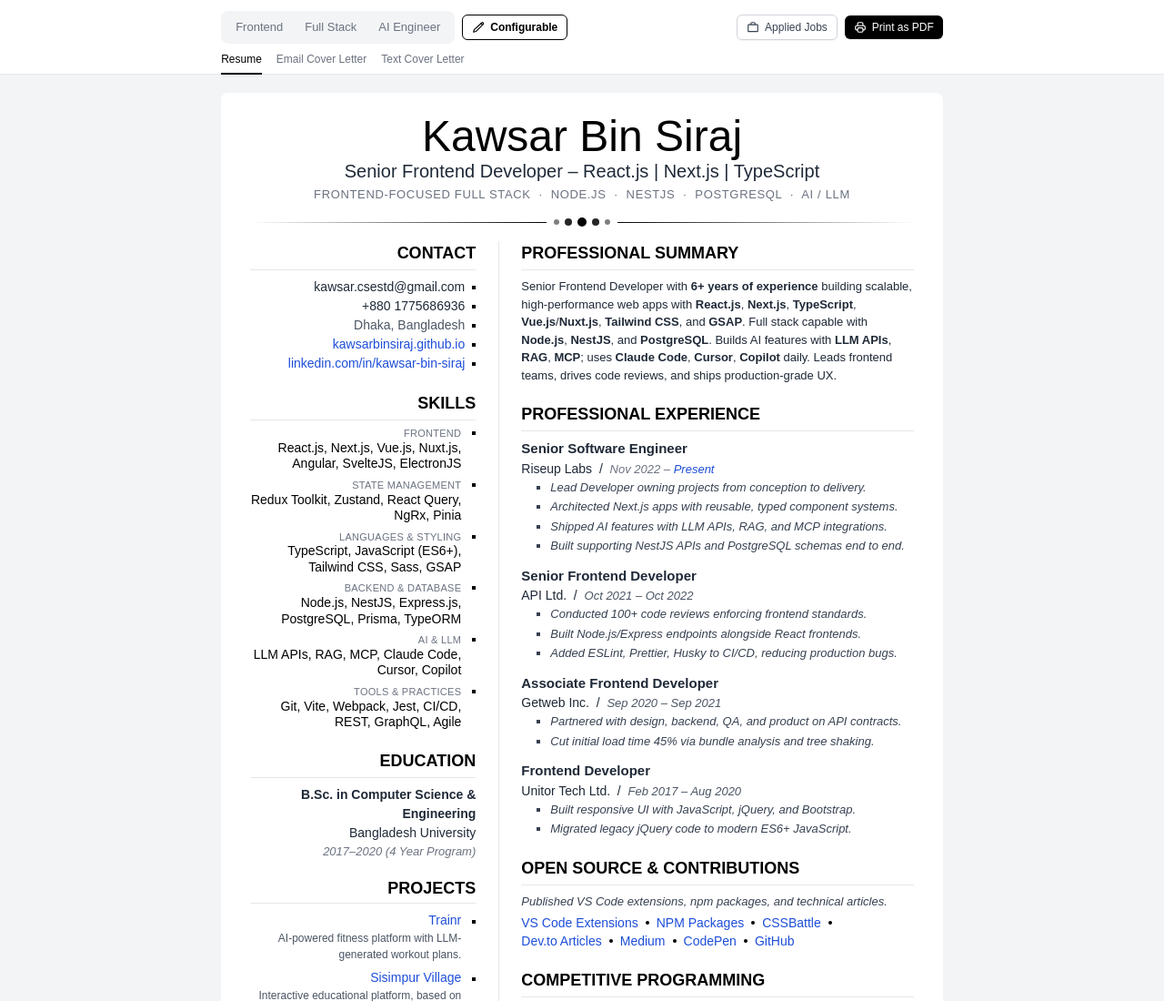
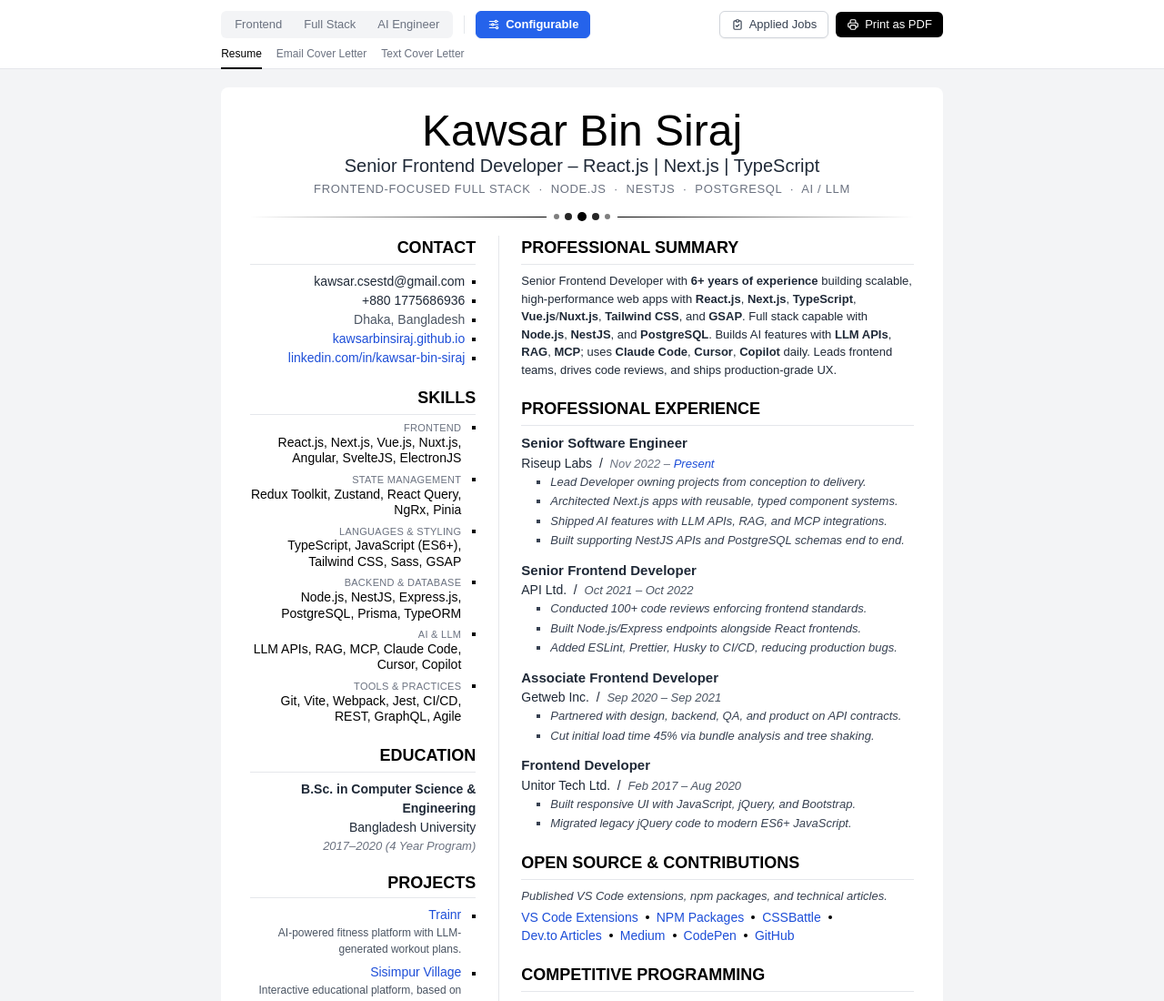
Before and after one commit to kawsarBinSiraj/resume, a plain HTML site: page configurable/index.html in a window 1280 px wide. Shown: the top 1100 px of the page at 91% size. Drawn offline with nearby package versions, Linux system fonts and the light colour scheme; a web font is replaced by a local one.

Commit message:
Refactor navigation links for consistency and improve styling across resume pages

```diff
--- a/configurable/index.html
+++ b/configurable/index.html
@@ -18,20 +18,21 @@
             <div class="toolbar mx-auto">
                 <!-- Row 1: resume version switcher + print -->
                 <div class="flex items-center justify-between gap-4 pt-3">
-                    <nav aria-label="Resume versions" class="flex items-center gap-2 text-[13px]">
-                        <div class="inline-flex rounded-lg bg-gray-100 p-1">
-                            <a href="../" class="rounded-md px-3 py-1 font-medium text-gray-500 transition hover:text-black">Frontend</a>
-                            <a href="../fullstack/" class="rounded-md px-3 py-1 font-medium text-gray-500 transition hover:text-black">Full Stack</a>
-                            <a href="../ai-engineer/" class="rounded-md px-3 py-1 font-medium text-gray-500 transition hover:text-black">AI Engineer</a>
+                    <nav aria-label="Resume versions" class="flex items-center gap-3 text-[13px]">
+                        <div class="inline-flex rounded-md bg-gray-100 p-[3px] text-[13px]">
+                            <a href="../" class="rounded px-3 py-0.5 font-medium text-gray-500 transition hover:text-black">Frontend</a>
+                            <a href="../fullstack/" class="rounded px-3 py-0.5 font-medium text-gray-500 transition hover:text-black">Full Stack</a>
+                            <a href="../ai-engineer/" class="rounded px-3 py-0.5 font-medium text-gray-500 transition hover:text-black">AI Engineer</a>
                         </div>
-                        <a href="../configurable/" aria-current="page" class="inline-flex items-center gap-1.5 rounded-md border border-black bg-white px-2.5 py-1 text-[12px] font-semibold text-black shadow-sm"><svg xmlns="http://www.w3.org/2000/svg" class="size-3.5" fill="none" viewBox="0 0 24 24" stroke="currentColor" stroke-width="2" aria-hidden="true"><path stroke-linecap="round" stroke-linejoin="round" d="M16.862 4.487l2.651 2.651M18.5 3.5a1.875 1.875 0 0 1 2.652 2.652L7.5 19.804 3 21l1.196-4.5L18.5 3.5z" /></svg><span>Configurable</span></a>
+                        <span aria-hidden="true" class="h-5 w-px bg-gray-200"></span>
+                        <a href="../configurable/" aria-current="page" class="inline-flex items-center gap-1.5 rounded-md border border-blue-600 bg-blue-600 px-3 py-1 text-[13px] font-semibold text-white shadow-sm"><svg xmlns="http://www.w3.org/2000/svg" class="size-3.5" fill="none" viewBox="0 0 24 24" stroke="currentColor" stroke-width="2" aria-hidden="true"><path stroke-linecap="round" stroke-linejoin="round" d="M4 6h10M18 6h2M4 12h4M12 12h8M4 18h12M20 18h0" /><circle cx="16" cy="6" r="2" /><circle cx="10" cy="12" r="2" /><circle cx="18" cy="18" r="2" /></svg><span>Configurable</span></a>
                     </nav>
                     <div class="flex items-center gap-2">
-                        <a href="../applied-jobs/index.html" class="inline-flex items-center gap-1.5 rounded-md border border-gray-300 bg-white px-2.5 py-1 text-[12px] font-medium text-gray-700 shadow-sm transition hover:bg-gray-50 active:scale-95">
-                            <svg xmlns="http://www.w3.org/2000/svg" class="size-3.5" fill="none" viewBox="0 0 24 24" stroke="currentColor" stroke-width="2" aria-hidden="true"><path stroke-linecap="round" stroke-linejoin="round" d="M20 7H4a1 1 0 0 0-1 1v11a1 1 0 0 0 1 1h16a1 1 0 0 0 1-1V8a1 1 0 0 0-1-1zM16 7V5a2 2 0 0 0-2-2h-4a2 2 0 0 0-2 2v2" /></svg>
+                        <a href="../applied-jobs/index.html" class="inline-flex items-center gap-1.5 rounded-md border border-gray-300 bg-white px-3 py-1 text-[13px] font-medium text-gray-700 shadow-sm transition hover:bg-gray-50 active:scale-95">
+                            <svg xmlns="http://www.w3.org/2000/svg" class="size-3.5" fill="none" viewBox="0 0 24 24" stroke="currentColor" stroke-width="2" aria-hidden="true"><path stroke-linecap="round" stroke-linejoin="round" d="M9 5H7a2 2 0 0 0-2 2v12a2 2 0 0 0 2 2h10a2 2 0 0 0 2-2V7a2 2 0 0 0-2-2h-2M9 5a2 2 0 0 0 2 2h2a2 2 0 0 0 2-2M9 5a2 2 0 0 1 2-2h2a2 2 0 0 1 2 2m-6 9 2 2 4-4" /></svg>
                             <span>Applied Jobs</span>
                         </a>
-                        <button type="button" data-action="print" class="inline-flex items-center gap-1.5 rounded-md bg-black px-2.5 py-1 text-[12px] font-medium text-white shadow-sm transition hover:bg-gray-800 active:scale-95">
+                        <button type="button" data-action="print" class="inline-flex items-center gap-1.5 rounded-md bg-black px-3 py-1 text-[13px] font-medium text-white shadow-sm transition hover:bg-gray-800 active:scale-95">
                             <svg xmlns="http://www.w3.org/2000/svg" class="size-3.5" fill="none" viewBox="0 0 24 24" stroke="currentColor" stroke-width="2" aria-hidden="true"><path stroke-linecap="round" stroke-linejoin="round" d="M17 17h2a2 2 0 0 0 2-2v-4a2 2 0 0 0-2-2H5a2 2 0 0 0-2 2v4a2 2 0 0 0 2 2h2m2 4h6a2 2 0 0 0 2-2v-4a2 2 0 0 0-2-2H9a2 2 0 0 0-2 2v4a2 2 0 0 0 2 2zm8-12V5a2 2 0 0 0-2-2H9a2 2 0 0 0-2 2v4" /></svg>
                             <span>Print as PDF</span>
                         </button>
```
Also changed, not shown: ai-engineer/index.html (+10 -9 lines), fullstack/index.html (+10 -9 lines), index.html (+10 -9 lines).
